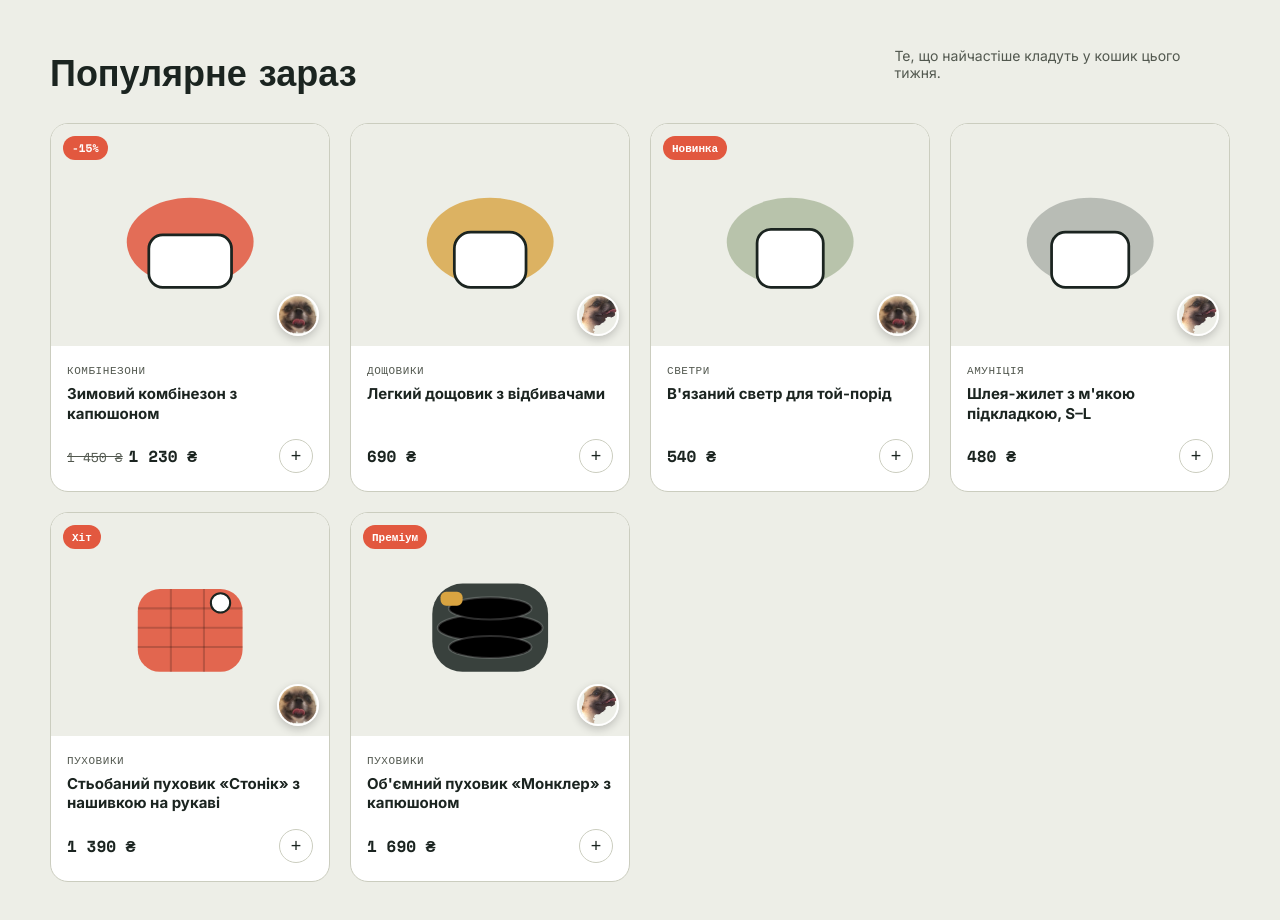
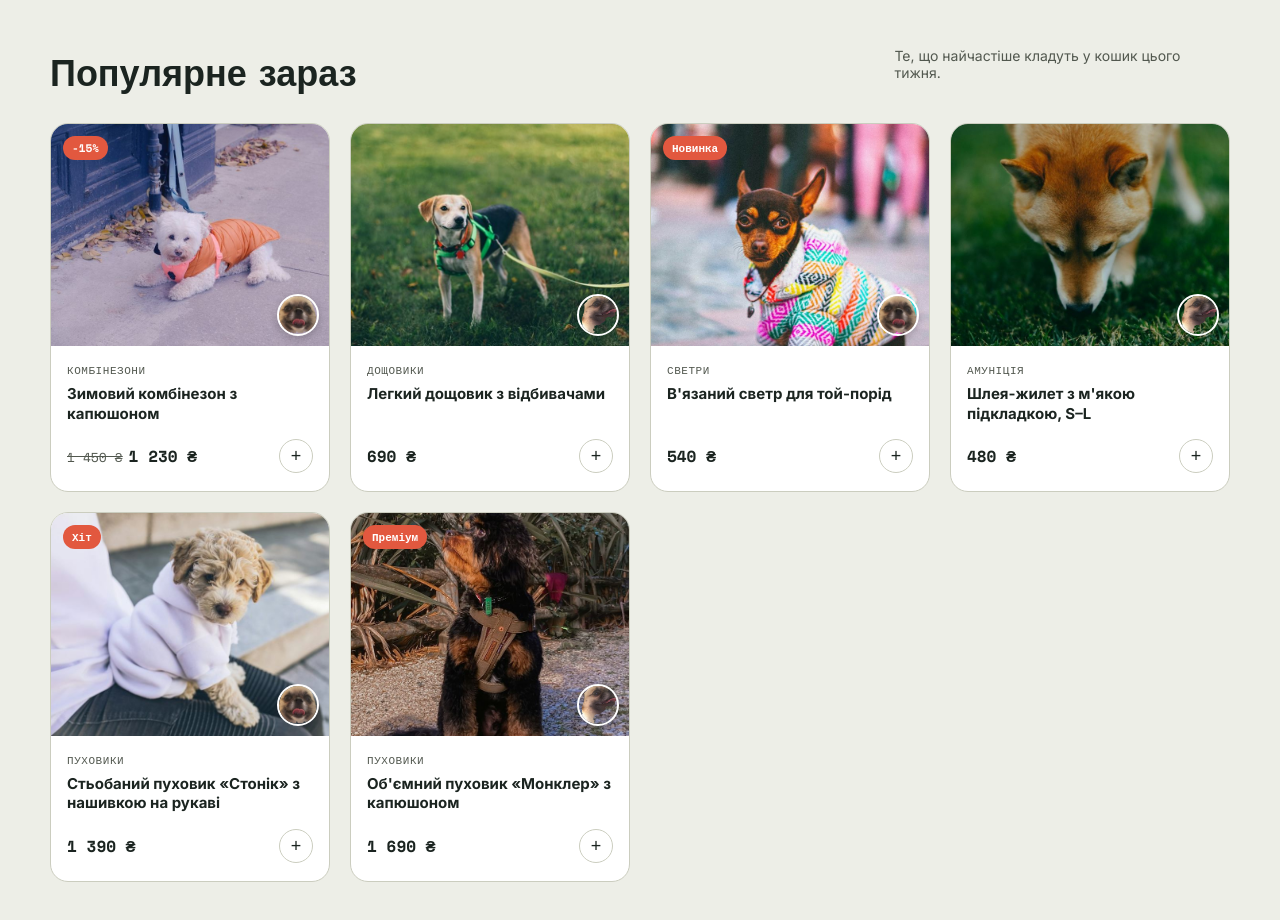
Before and after one commit to buda4475-collab/chunyasmereka-dog-shop, a plain HTML site: page index.html in a window 1280 px wide. Shown: the part 1140-2060 px from the top of the page. Drawn offline with nearby package versions, Linux system fonts and the light colour scheme; a web font is replaced by a local one.

Commit message:
Add real product photos, fix beer mug visibility in sticker

```diff
--- a/index.html
+++ b/index.html
@@ -377,8 +377,10 @@
     background:var(--bg);
     display:flex;align-items:center;justify-content:center;
     position:relative;
+    overflow:hidden;
   }
   .prod-img svg{width:62%;height:62%}
+  .prod-img img.prod-photo{width:100%;height:100%;object-fit:cover;display:block}
   .tag{
     position:absolute;top:12px;left:12px;
     background:var(--coral);
@@ -685,7 +687,7 @@
     <article class="prod-card">
       <div class="prod-img">
         <span class="tag">-15%</span>
-        <svg viewBox="0 0 120 100"><ellipse cx="60" cy="55" rx="46" ry="32" fill="var(--coral)" opacity=".85"/><rect x="30" y="50" width="60" height="38" rx="10" fill="var(--surface)" stroke="var(--ink)" stroke-width="2"/></svg>
+        <img class="prod-photo" src="assets/products/combi.jpg" alt="Зимовий комбінезон з капюшоном">
         <img class="prod-badge" src="assets/timoska-face.png" alt="Тімоська перевірив">
       </div>
       <div class="prod-body">
@@ -699,7 +701,7 @@
     </article>
     <article class="prod-card">
       <div class="prod-img">
-        <svg viewBox="0 0 120 100"><ellipse cx="60" cy="55" rx="46" ry="32" fill="var(--accent)" opacity=".8"/><rect x="34" y="48" width="52" height="40" rx="12" fill="var(--surface)" stroke="var(--ink)" stroke-width="2"/></svg>
+        <img class="prod-photo" src="assets/products/harness1.jpg" alt="Легкий дощовик з відбивачами">
         <img class="prod-badge" src="assets/timoska-profile.png" alt="Тімоська перевірив">
       </div>
       <div class="prod-body">
@@ -714,7 +716,7 @@
     <article class="prod-card">
       <div class="prod-img">
         <span class="tag">Новинка</span>
-        <svg viewBox="0 0 120 100"><ellipse cx="60" cy="55" rx="46" ry="32" fill="#8FA07A" opacity=".55"/><rect x="36" y="46" width="48" height="42" rx="10" fill="var(--surface)" stroke="var(--ink)" stroke-width="2"/></svg>
+        <img class="prod-photo" src="assets/products/raincoat.jpg" alt="В'язаний светр для той-порід">
         <img class="prod-badge" src="assets/timoska-face.png" alt="Тімоська перевірив">
       </div>
       <div class="prod-body">
@@ -728,7 +730,7 @@
     </article>
     <article class="prod-card">
       <div class="prod-img">
-        <svg viewBox="0 0 120 100"><ellipse cx="60" cy="55" rx="46" ry="32" fill="var(--ink)" opacity=".25"/><rect x="32" y="48" width="56" height="40" rx="10" fill="var(--surface)" stroke="var(--ink)" stroke-width="2"/></svg>
+        <img class="prod-photo" src="assets/products/vest.jpg" alt="Шлея-жилет з м'якою підкладкою">
         <img class="prod-badge" src="assets/timoska-profile.png" alt="Тімоська перевірив">
       </div>
       <div class="prod-body">
@@ -743,17 +745,7 @@
     <article class="prod-card">
       <div class="prod-img">
         <span class="tag">Хіт</span>
-        <svg viewBox="0 0 120 100">
-          <rect x="22" y="24" width="76" height="60" rx="16" fill="var(--coral)" opacity=".9"/>
-          <g stroke="rgba(0,0,0,.18)" stroke-width="1.5">
-            <line x1="22" y1="38" x2="98" y2="38"/>
-            <line x1="22" y1="52" x2="98" y2="52"/>
-            <line x1="22" y1="66" x2="98" y2="66"/>
-            <line x1="46" y1="24" x2="46" y2="84"/>
-            <line x1="70" y1="24" x2="70" y2="84"/>
-          </g>
-          <circle cx="82" cy="34" r="7" fill="var(--surface)" stroke="var(--ink)" stroke-width="1.5"/>
-        </svg>
+        <img class="prod-photo" src="assets/products/sweater.jpg" alt="Пуховик «Стонік» з нашивкою на рукаві">
         <img class="prod-badge" src="assets/timoska-face.png" alt="Тімоська перевірив">
       </div>
       <div class="prod-body">
@@ -768,15 +760,7 @@
     <article class="prod-card">
       <div class="prod-img">
         <span class="tag">Преміум</span>
-        <svg viewBox="0 0 120 100">
-          <rect x="18" y="20" width="84" height="64" rx="22" fill="var(--ink)" opacity=".85"/>
-          <g stroke="rgba(255,255,255,.18)" stroke-width="1.5">
-            <ellipse cx="60" cy="52" rx="38" ry="10"/>
-            <ellipse cx="60" cy="38" rx="30" ry="8"/>
-            <ellipse cx="60" cy="66" rx="30" ry="8"/>
-          </g>
-          <rect x="24" y="26" width="16" height="10" rx="4" fill="var(--accent)"/>
-        </svg>
+        <img class="prod-photo" src="assets/products/harness2.jpg" alt="Пуховик «Монклер» з капюшоном">
         <img class="prod-badge" src="assets/timoska-profile.png" alt="Тімоська перевірив">
       </div>
       <div class="prod-body">
```
Also changed, not shown: assets/founders-beer.png, assets/products/combi.jpg (added), assets/products/harness1.jpg (added), assets/products/harness2.jpg (added), assets/products/raincoat.jpg (added), assets/products/sweater.jpg (added), assets/products/vest.jpg (added).
